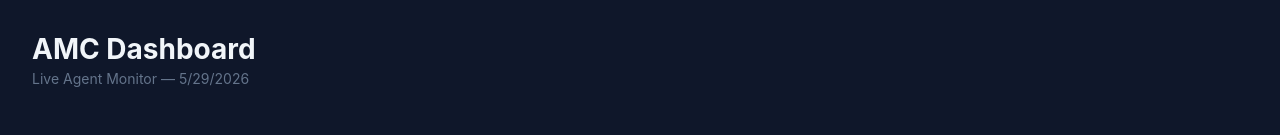
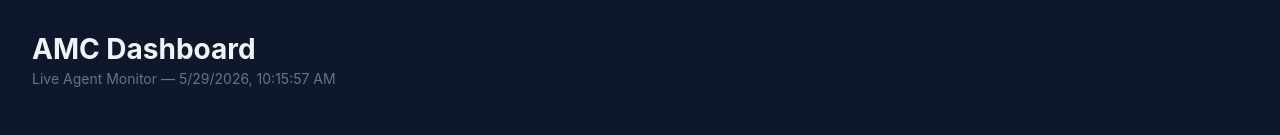
Before and after one commit to jdalmeria-tech/amccssci-dashboard, a React (Create React App) app: page / in a window 1280 px wide. Shown: the top 135 px of the page. Built offline with nearby package versions, Linux system fonts and the light colour scheme.

Commit message:
added mins for the live agent monitor

```diff
--- a/src/App.js
+++ b/src/App.js
@@ -15,7 +15,7 @@ function App() {
       <div className="dashboard-header">
         <div>
           <h1 className="dashboard-title">AMC Dashboard</h1>
-          <p className="dashboard-subtitle">Live Agent Monitor — {new Date().toLocaleDateString()}</p>
+          <p className="dashboard-subtitle">Live Agent Monitor — {new Date().toLocaleString()}</p>
         </div>
       </div>
 
```
